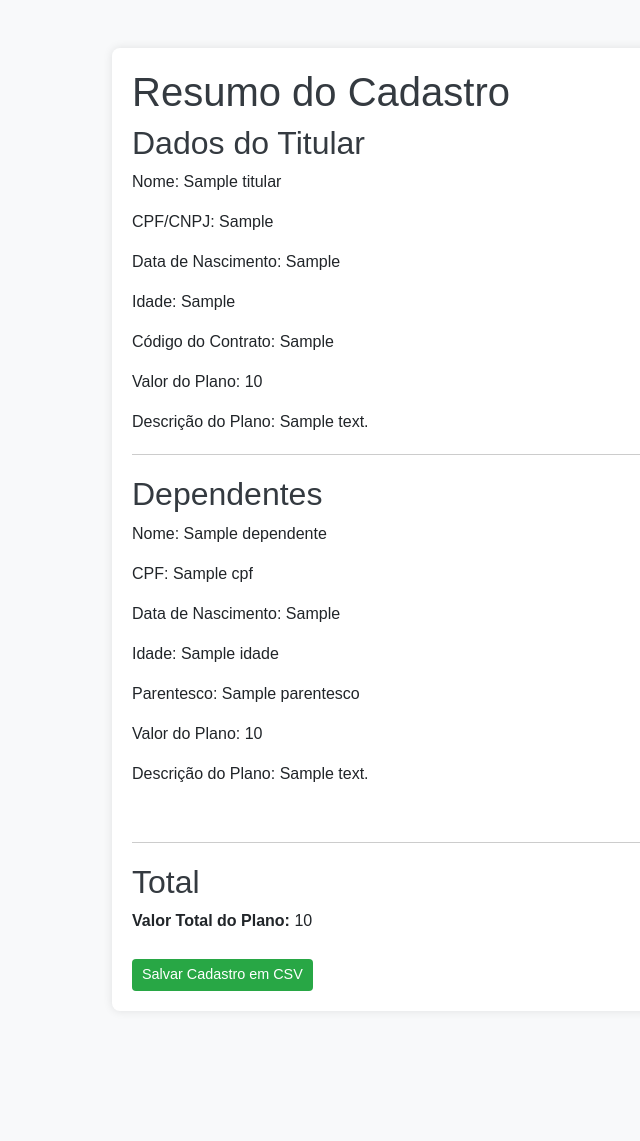
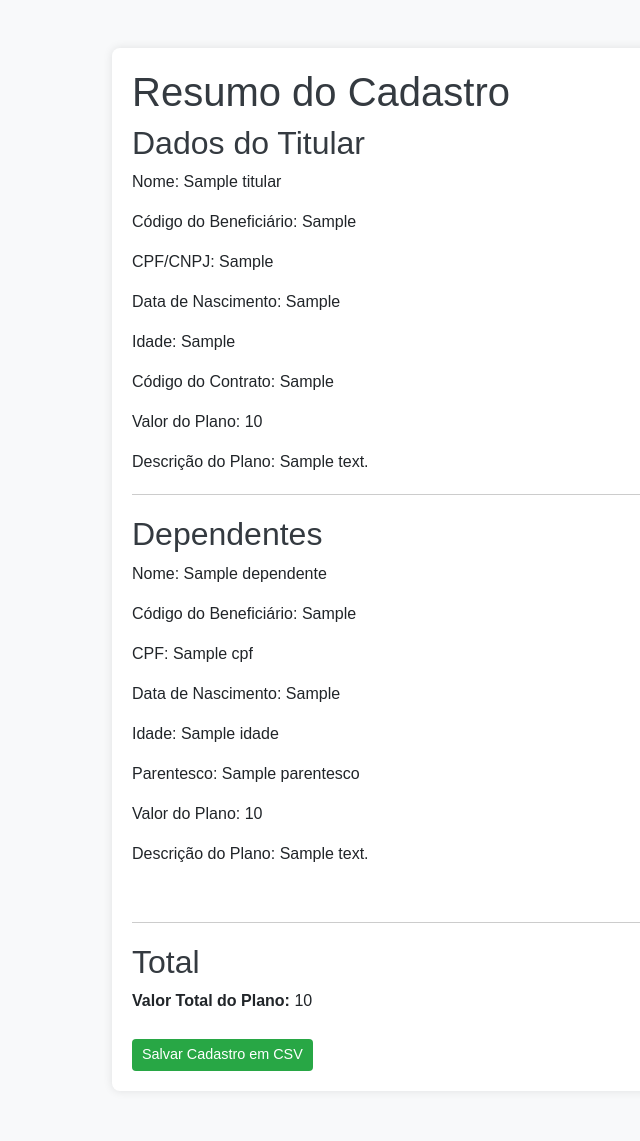
Before and after one commit to couto78caio/cadastrounimed, a Flask app: template templates/resumo_cadastro.html in a window 1280 px wide. Shown: the whole page, without its empty margins (128-768 px from the left). Before the commit the page ends 991 px from the top, so only its background shows below. Run offline with Flask 3, Linux system fonts and the light colour scheme; the template is opened without the code that fills it: most values are stand-ins (such as "Sample title", 1, 10 or a date in 2020); some libraries are stand-ins or nearby versions.

Commit message:
Update resumo_cadastro.html

```diff
--- a/templates/resumo_cadastro.html
+++ b/templates/resumo_cadastro.html
@@ -13,6 +13,7 @@
         <div>
             <h2>Dados do Titular</h2>
             <p>Nome: {{ titular.titular }}</p>
+            <p>Código do Beneficiário: {{ titular.cod_beneficiario }}</p>
             <p>CPF/CNPJ: {{ titular.cpf_cnpj }}</p>
             <p>Data de Nascimento: {{ titular.dt_nascimento }}</p>
             <p>Idade: {{ idade_titular }}</p>
@@ -28,6 +29,7 @@
             {% for i in range(dependentes|length) %}
             <li>
                 <p>Nome: {{ dependentes[i].nome }}</p>
+                <p>Código do Beneficiário: {{ dependentes[i].cod_beneficiario }}</p>
                 <p>CPF: {{ dependentes[i].cpf }}</p>
                 <p>Data de Nascimento: {{ dependentes[i].dt_nascimento }}</p>
                 <p>Idade: {{ dependentes[i].idade }}</p>
@@ -55,6 +57,7 @@
             {% if dependentes %}
                 {% for i in range(dependentes|length) %}
                     <input type="hidden" name="dependente_nome_{{ i + 1 }}" value="{{ dependentes[i].nome }}">
+                    <input type="hidden" name="dependente_cod_beneficiario_{{ i + 1 }}" value="{{ dependentes[i].cod_beneficiario }}">
                     <input type="hidden" name="sexo_dependente_{{ i + 1 }}" value="{{ dependentes[i].sexo }}">
                     <input type="hidden" name="dependente_cpf_{{ i + 1 }}" value="{{ dependentes[i].cpf }}">
                     <input type="hidden" name="dependente_nasc_{{ i + 1 }}" value="{{ dependentes[i].dt_nascimento }}">
```
